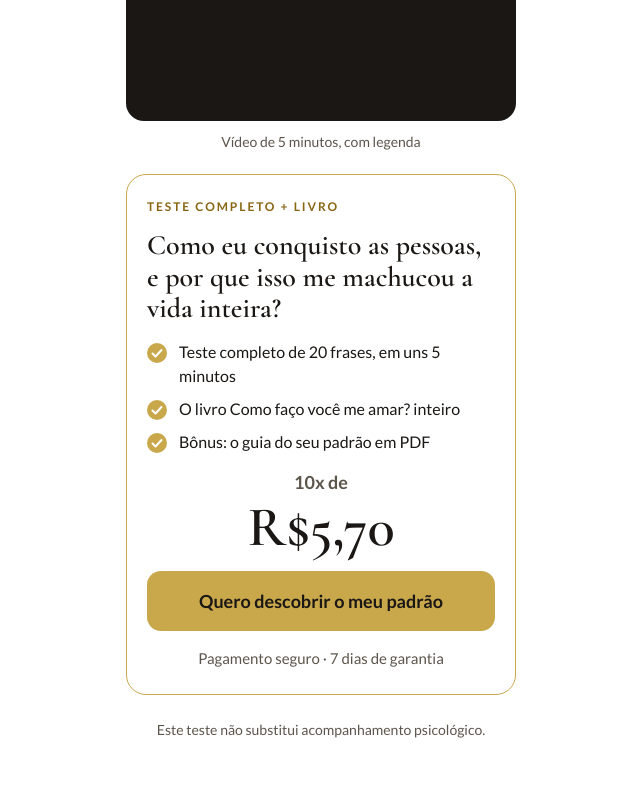
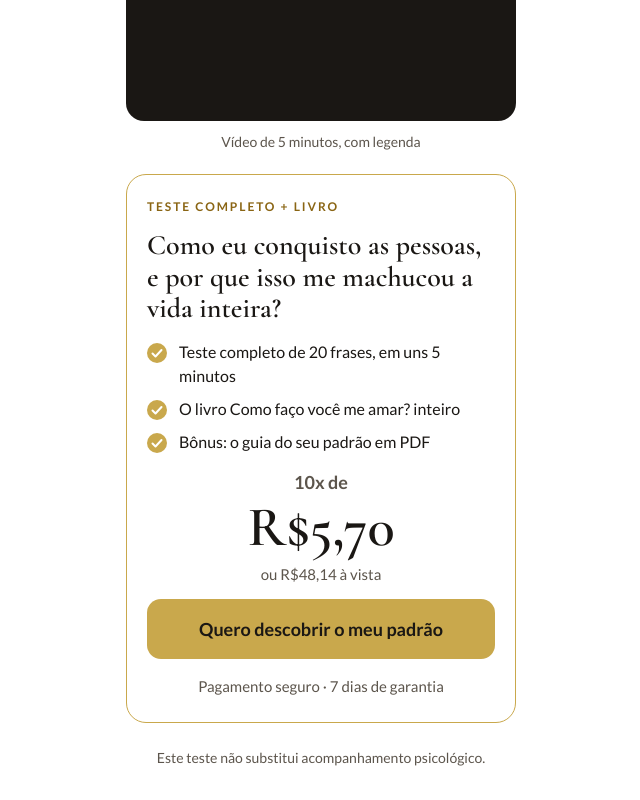
Before and after one commit to aironalisson/teste-metodo-intimidade, a plain HTML site: page resultado/index.html in a window 1280 px wide. Shown: the part 563-1363 px from the top of the page, without its empty margins (319-959 px from the left). Before the commit the page ends 1335 px from the top, so only its background shows below. Drawn offline with nearby package versions, Linux system fonts and the light colour scheme.

Commit message:
Valor à vista embaixo das parcelas (R$48,14 e R$195,00)
Co-Authored-By: Claude Opus 5.5 <noreply@anthropic.com>
Claude-Session: https://claude.ai/code/session_018GfCo9NEY7HyuZCwF6rfqG

```diff
--- a/config.js
+++ b/config.js
@@ -8,6 +8,8 @@ window.CONFIG = {
   // Preço mostrado nas ofertas (só parcelado, como está na Hubla)
   parcelaTeste: ['10x de', 'R$5,70'],
   parcelaSessao: ['12x de', 'R$19,90'],
+  aVistaTeste: 'R$48,14',
+  aVistaSessao: 'R$195,00',
   grupoAula: 'https://chat.whatsapp.com/B5rOiFK7xFdAHNfCg0r7gh',
   whatsappAiron: '5511999235360', // número com DDI e DDD, só números
   agendar: 'https://www.metodointimidade.com.br/agendar',
--- a/resultado/index.html
+++ b/resultado/index.html
@@ -33,7 +33,7 @@
     <span class="selo">TESTE COMPLETO + LIVRO</span>
     <h2>Como eu conquisto as pessoas, e por que isso me machucou a vida inteira?</h2>
     <div class="itens" id="itens"></div>
-    <div class="preco"><strong id="preco">R$49</strong></div>
+    <div class="preco"><strong id="preco">R$49</strong><span class="suave" id="avista" style="font-size:15px"></span></div>
     <button type="button" class="botao ouro" id="comprar">Quero descobrir o meu padrão</button>
 
     <div id="checkout" class="oculto" style="display:flex;flex-direction:column;gap:16px">
@@ -73,6 +73,7 @@
   $('#marca').outerHTML = MARCA;
   ['Teste completo de 20 frases, em uns 5 minutos', 'O livro Como faço você me amar? inteiro', 'Bônus: o guia do seu padrão em PDF']
     .forEach(function (t) { $('#itens').insertAdjacentHTML('beforeend', '<div class="item">' + ITEM_OK + '<span>' + esc(t) + '</span></div>'); });
+  if (C.aVistaTeste) $('#avista').textContent = 'ou ' + C.aVistaTeste + ' à vista';
   $('#preco').innerHTML = C.parcelaTeste ? '<span class="parc">' + esc(C.parcelaTeste[0]) + '</span>' + esc(C.parcelaTeste[1]) : esc(C.preco);
   $('#pagar').textContent = 'Pagar ' + C.preco;
   $('#saida-grupo').href = C.grupoAula;
```
Also changed, not shown: sessao/index.html (+1 -0 lines).
